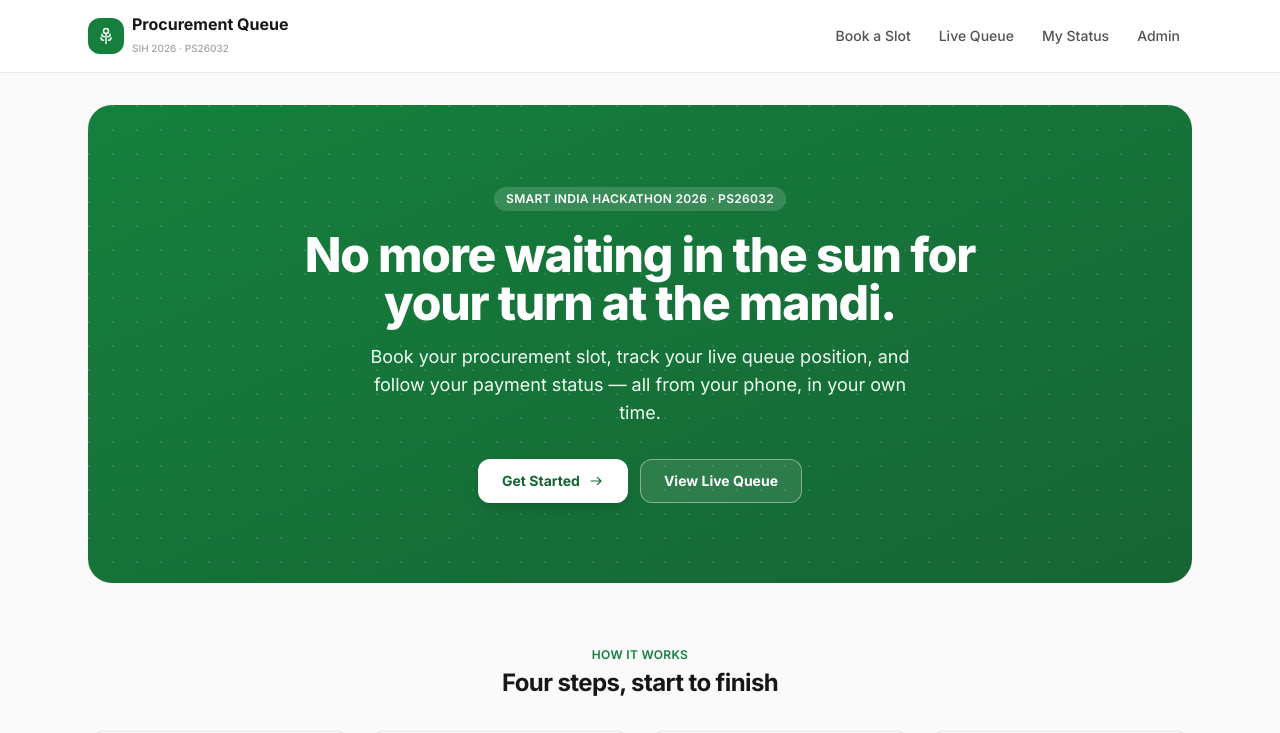
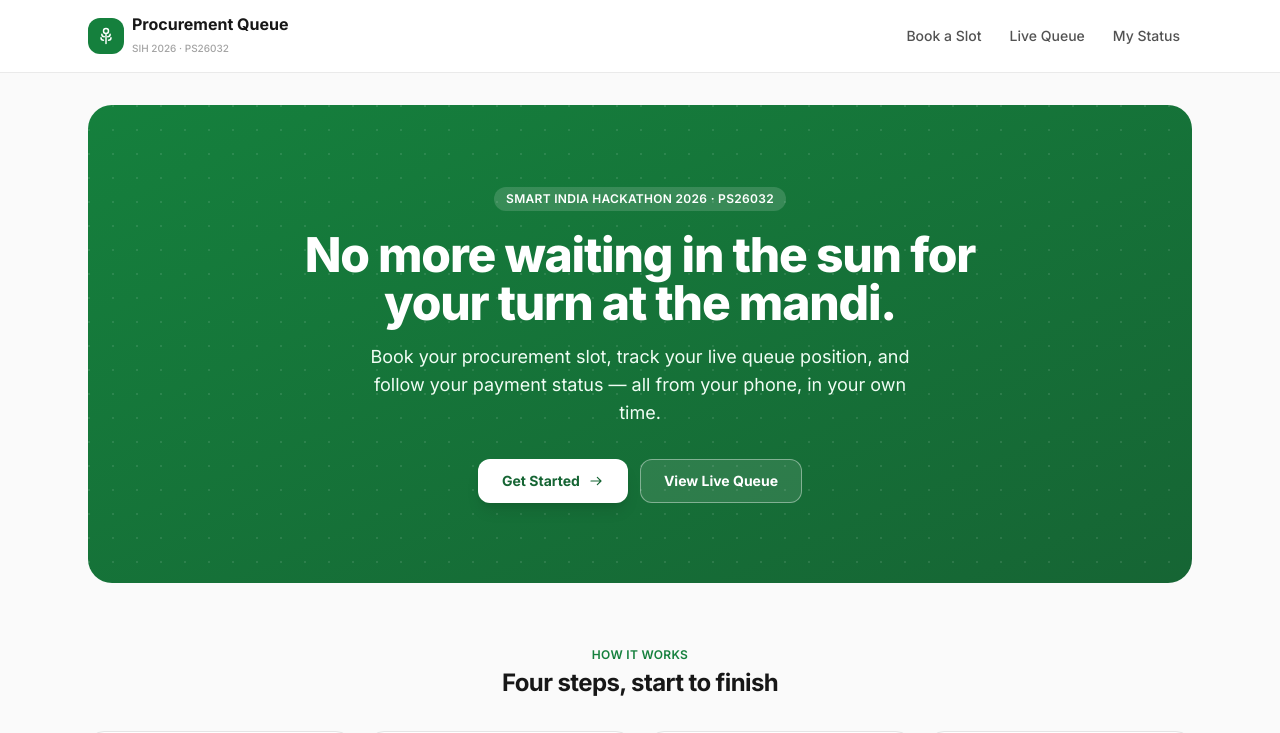
Before and after one commit to subhobhai943/SIH2026-PS26032, a Next.js app in the folder client/: page / in a window 1280 px wide. Shown: the top 733 px of the page. Built offline with nearby package versions, Linux system fonts and the light colour scheme.

Commit message:
feat: hide admin nav link, accessible via /admin URL only

```diff
--- a/client/src/components/SiteHeader.tsx
+++ b/client/src/components/SiteHeader.tsx
@@ -8,7 +8,7 @@ const NAV_LINKS = [
   { href: '/booking', label: 'Book a Slot' },
   { href: '/queue', label: 'Live Queue' },
   { href: '/status', label: 'My Status' },
-  { href: '/admin', label: 'Admin' },
+  // Admin link intentionally omitted — access via /admin directly
 ];
 
 export function SiteHeader() {
```
